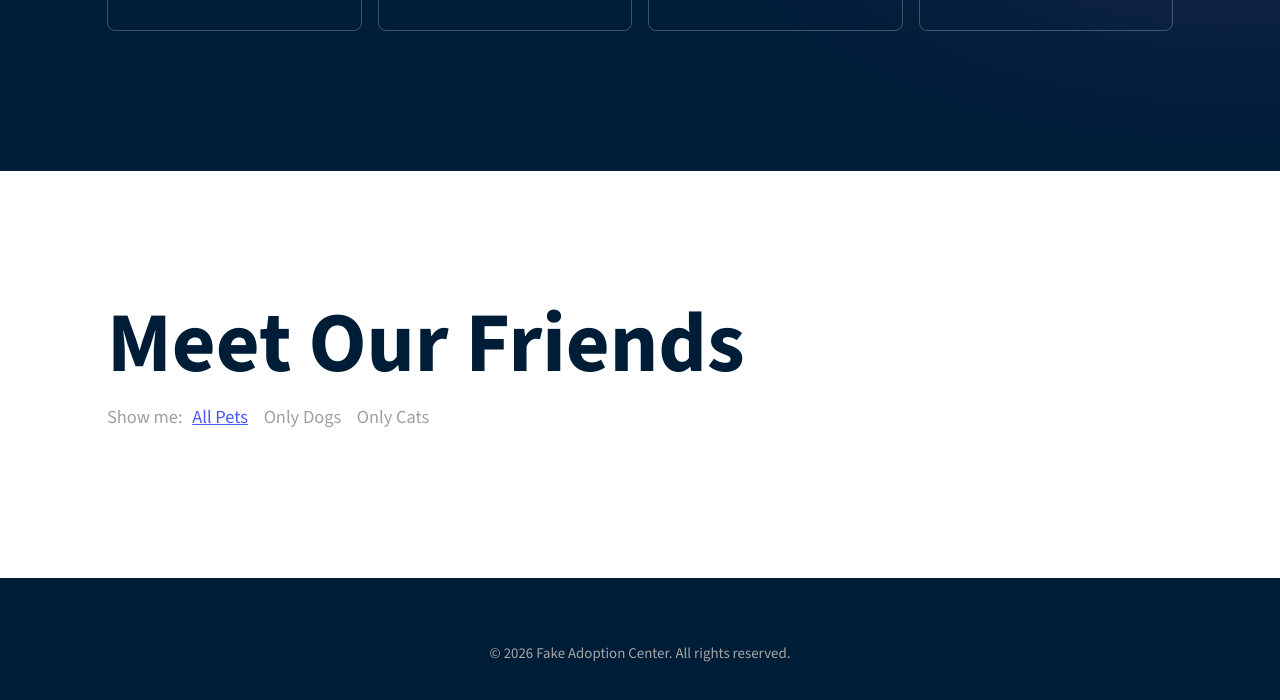
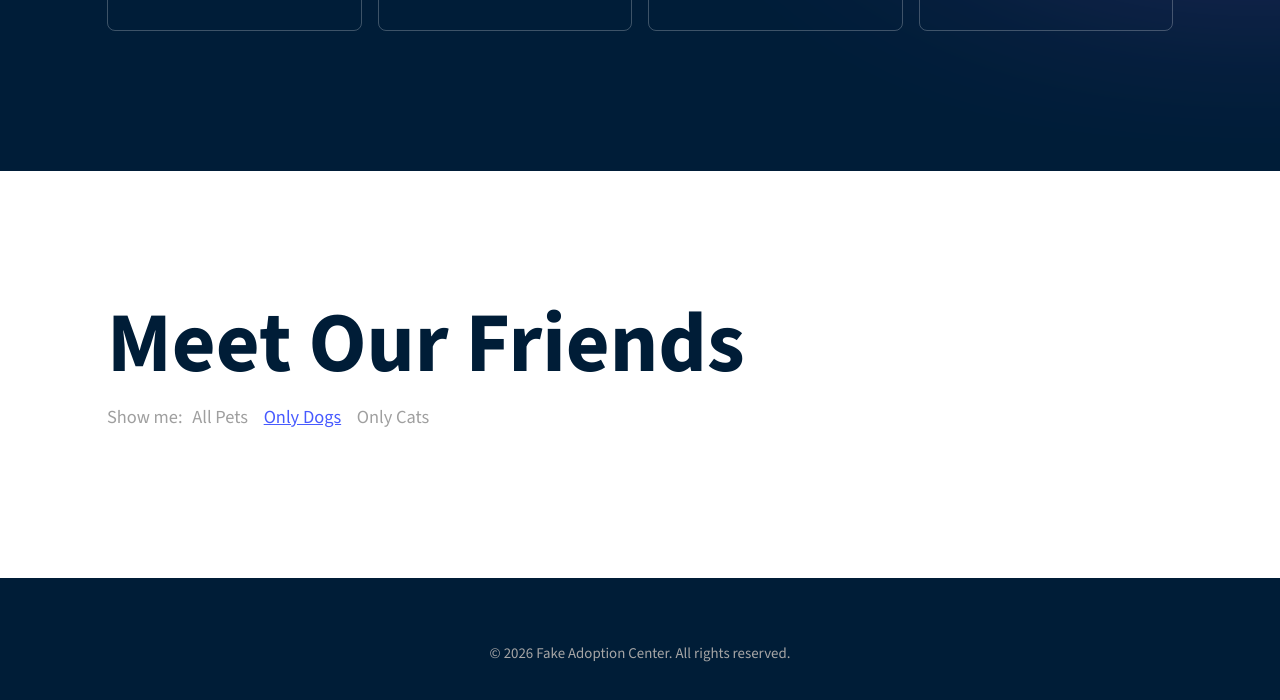
Before and after one commit to DevMostafaRagab/pet-adoption, a website: page index.html in a window 1280 px wide. Both pictures are taken after a click on the button "Only Dogs". Shown: the part 889-1589 px from the top of the page. Drawn offline with nearby package versions, Linux system fonts and the light colour scheme; no server answers.

Commit message:
Completed pet filtering buttons

```diff
--- a/index.html
+++ b/index.html
@@ -180,9 +180,12 @@
 
         <div class="pet-filter">
           <p>
-            Show me: <button class="active">All Pets</button>
-            <button>Only Dogs</button>
-            <button>Only Cats</button>
+            <!-- Add class "active" to underline the first button  -->
+            <!-- (data-* attributes) HTML custom data attributes to access buttons via JavaScript -->
+            Show me:
+            <button class="active" data-filter="allpets">All Pets</button>
+            <button data-filter="dog">Only Dogs</button>
+            <button data-filter="cat">Only Cats</button>
           </p>
         </div>
 
--- a/pets.js
+++ b/pets.js
@@ -18,6 +18,9 @@ async function showPetsData() {
   petsData.forEach(pet => {
     //1// "clone" will be used to injected dynamic data into html tags
     const clone = template.content.cloneNode(true);
+
+    //!=>#2<=// to use dataset.species in filtring
+    clone.querySelector(".pet-card").dataset.species = pet.species;
 
     //2// display pets data
     clone.querySelector("h3").textContent = pet.name;
@@ -53,3 +56,36 @@ function formatAge(birthYear) {
   if (age == 0) return "Less than a year old";
   return `${age} years old`;
 }
+
+// pet filter button
+/* (code for) Add horizontal line (underline) beneath the first button and shift it when other buttons are clicked  */
+
+// get and select all three filter buttons
+const allButtons = document.querySelectorAll(".pet-filter button");
+
+// add a pet filter handler to all buttons
+allButtons.forEach((el) => {
+  el.addEventListener("click", petFilterHandler);
+});
+
+// filter pets
+function petFilterHandler(e) {
+  //1// remove active class from all buttons
+  allButtons.forEach((el) => el.classList.remove("active"));
+
+  //2// then add active class to the specific button that just got clicked
+  e.target.classList.add("active");
+
+  //3// which button being clicked
+  // Accessing (data-* attributes) HTML custom data attributes using the element's built-in "dataset" property
+  const currentFilter = e.target.dataset.filter;
+  // console.log(currentFilter); // (TEST) print the selected pet being clicked
+  document.querySelectorAll(".pet-card").forEach((el) => {
+    //!=>#2<=// to use dataset.species in filtring
+    if (currentFilter == el.dataset.species || currentFilter == "allpets") {
+      el.style.display = "grid";
+    } else {
+      el.style.display = "none";
+    }
+  });
+}
--- a/style.css
+++ b/style.css
@@ -256,6 +256,8 @@ span,
   color: #7d7d7d;
 }
 
+/* (override previous "button:hover" setting) */
+/* Add horizontal line (underline) beneath the first button and shift it when other buttons are clicked  */
 .pet-filter .active,
 .pet-filter .active:hover {
   color: #475aff;
```
